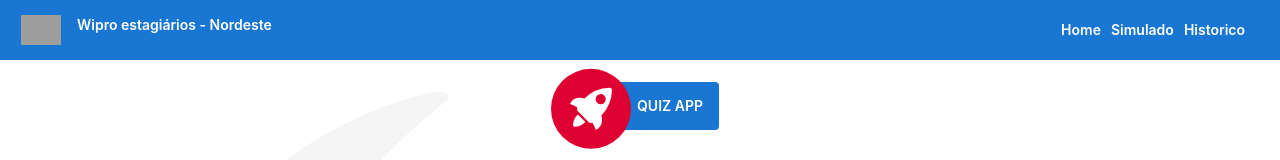
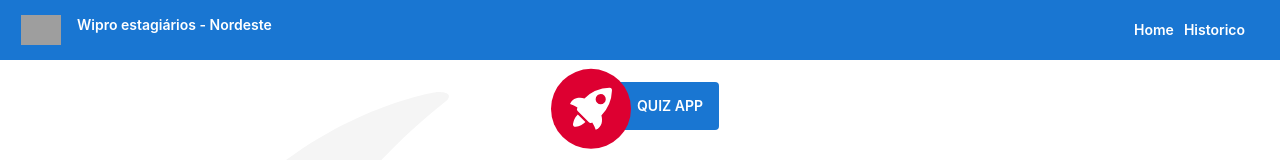
Before and after one commit to caions/impacta-angular, an Angular app: page / in a window 1280 px wide. Shown: the top 160 px of the page. Built offline with nearby package versions, Linux system fonts and the light colour scheme; grey boxes are pictures that could not be loaded.

Commit message:
feat: remove link simulado

```diff
--- a/src/app/app.component.html
+++ b/src/app/app.component.html
@@ -9,7 +9,6 @@
   </a>
   <div id="menuLink">
     <a routerLink="">Home</a>
-    <a routerLink="user/simulado">Simulado</a>
     <a routerLink="user/historico">Historico</a>
   </div>
 </div>
```
